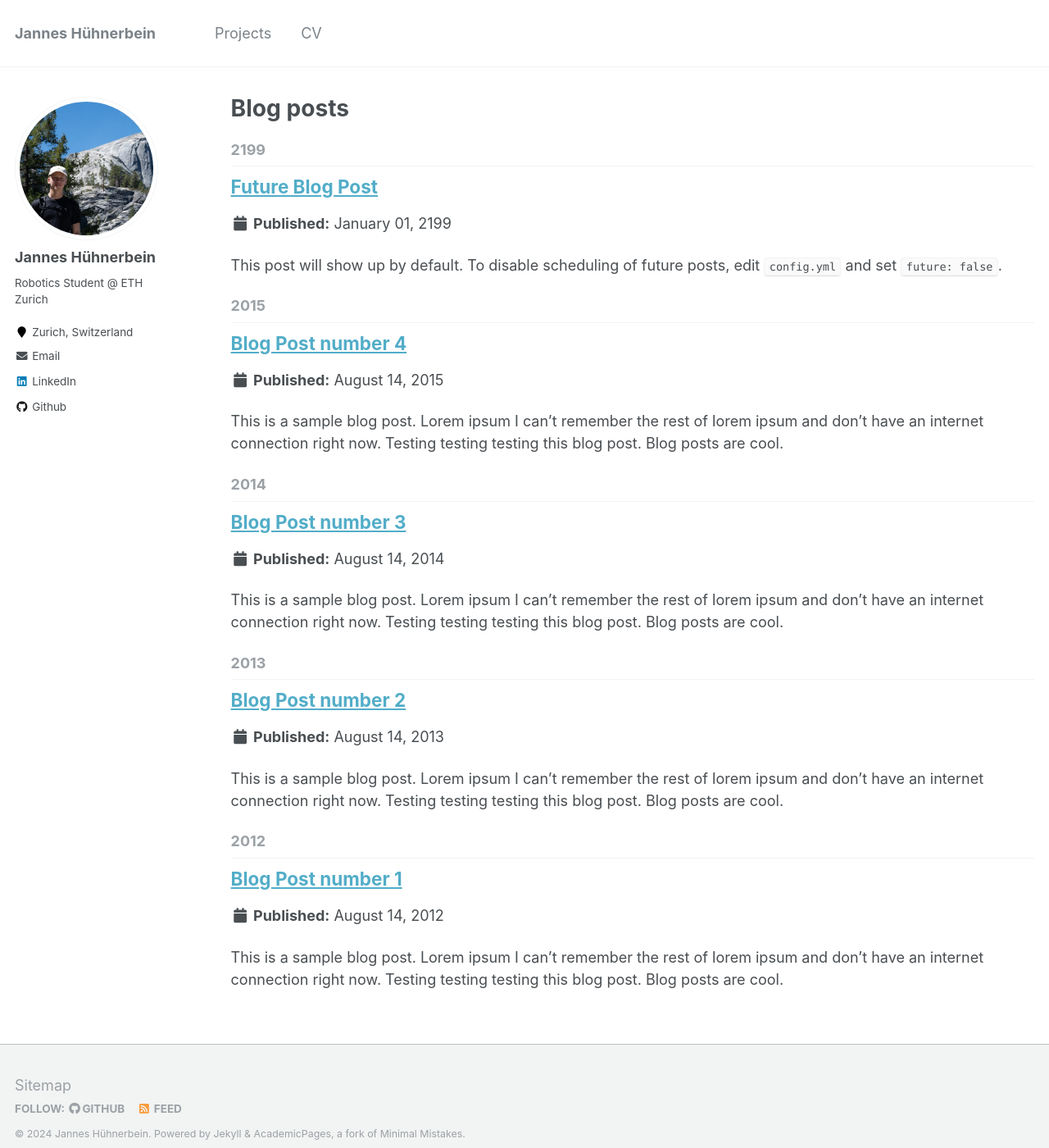
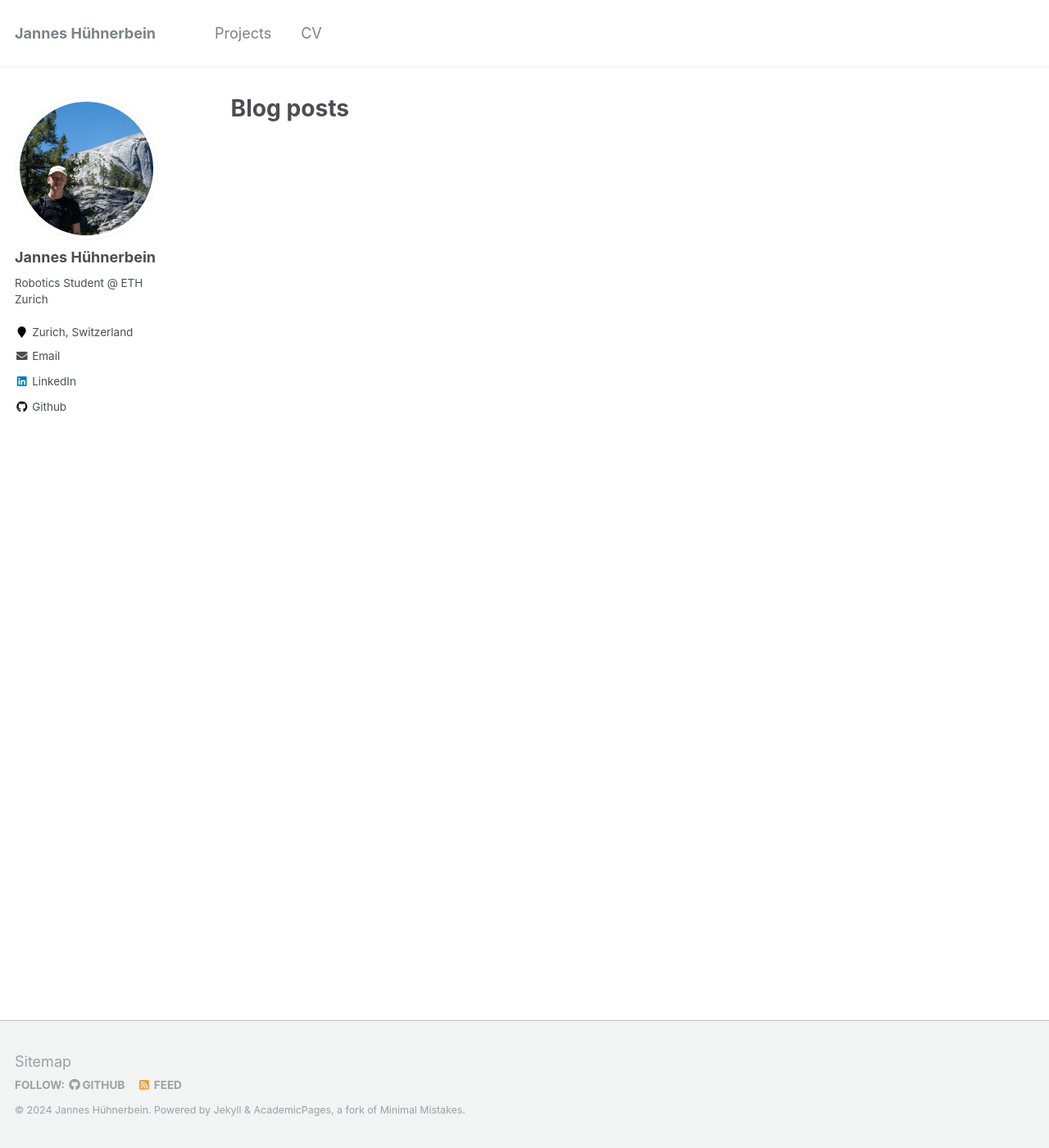
Before and after one commit to janneshb/huehnerbe.in, a Jekyll site: the page built from _pages/year-archive.html, in a window 1280 px wide and 1400 px high. Shown: the whole window at 82% size. Built offline with Jekyll 4.4.1, drawn with Linux system fonts in a browser that asks for light colours.

Commit message:
removed obsolete files

```diff
--- a/_posts/2012-08-14-blog-post-1.md
+++ /dev/null
@@ -1,20 +0,0 @@
----
-title: 'Blog Post number 1'
-date: 2012-08-14
-permalink: /posts/2012/08/blog-post-1/
-tags:
-  - cool posts
-  - category1
-  - category2
----
-
-This is a sample blog post. Lorem ipsum I can't remember the rest of lorem ipsum and don't have an internet connection right now. Testing testing testing this blog post. Blog posts are cool.
-
-Headings are cool
-======
-
-You can have many headings
-======
-
-Aren't headings cool?
-------
--- a/_posts/2013-08-14-blog-post-2.md
+++ /dev/null
@@ -1,20 +0,0 @@
----
-title: 'Blog Post number 2'
-date: 2013-08-14
-permalink: /posts/2013/08/blog-post-2/
-tags:
-  - cool posts
-  - category1
-  - category2
----
-
-This is a sample blog post. Lorem ipsum I can't remember the rest of lorem ipsum and don't have an internet connection right now. Testing testing testing this blog post. Blog posts are cool.
-
-Headings are cool
-======
-
-You can have many headings
-======
-
-Aren't headings cool?
-------
--- a/_posts/2014-08-14-blog-post-3.md
+++ /dev/null
@@ -1,20 +0,0 @@
----
-title: 'Blog Post number 3'
-date: 2014-08-14
-permalink: /posts/2014/08/blog-post-3/
-tags:
-  - cool posts
-  - category1
-  - category2
----
-
-This is a sample blog post. Lorem ipsum I can't remember the rest of lorem ipsum and don't have an internet connection right now. Testing testing testing this blog post. Blog posts are cool.
-
-Headings are cool
-======
-
-You can have many headings
-======
-
-Aren't headings cool?
-------
--- a/_posts/2199-01-01-future-post.md
+++ /dev/null
@@ -1,11 +0,0 @@
----
-title: 'Future Blog Post'
-date: 2199-01-01
-permalink: /posts/2012/08/blog-post-4/
-tags:
-  - cool posts
-  - category1
-  - category2
----
-
-This post will show up by default. To disable scheduling of future posts, edit `config.yml` and set `future: false`.
```
Also changed, not shown: _data/authors.yml (+8 -16 lines), _posts/2015-08-14-blog-post-4.md (deleted, +0 -20 lines), _talks/2012-03-01-talk-1.md (deleted, +0 -11 lines), _talks/2013-03-01-tutorial-1.md (deleted, +0 -13 lines), _talks/2014-02-01-talk-2.md (deleted, +0 -13 lines), _talks/2014-03-01-talk-3.md (deleted, +0 -11 lines), _teaching/2014-spring-teaching-1.md (deleted, +0 -20 lines), _teaching/2015-spring-teaching-2.md (deleted, +0 -20 lines), _projects/2009-10-01-paper-title-number-1.md (renamed from _publications/2009-10-01-paper-title-number-1.md), _projects/2010-10-01-paper-title-number-2.md (renamed from _publications/2010-10-01-paper-title-number-2.md), _projects/2015-10-01-paper-title-number-3.md (renamed from _publications/2015-10-01-paper-title-number-3.md).
